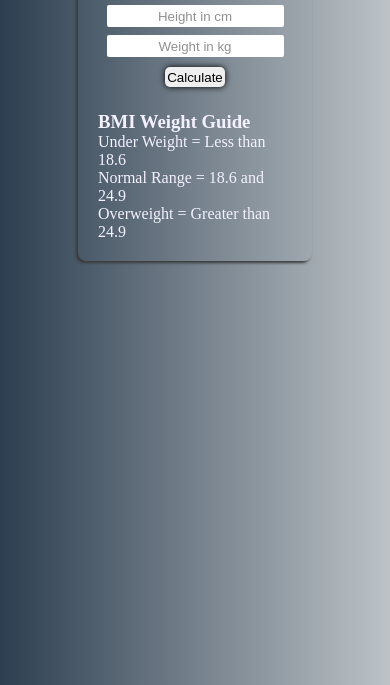
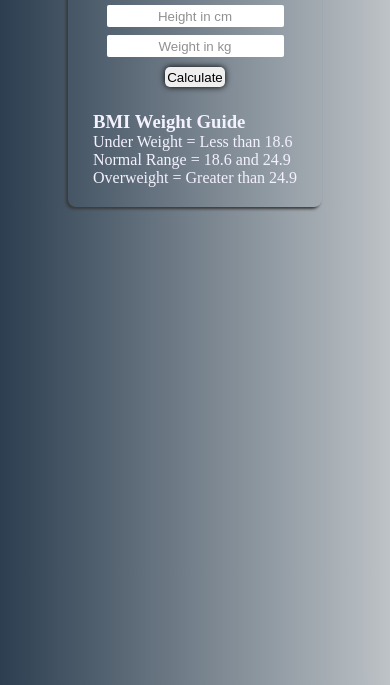
Before and after one commit to Rishu00001/bmi-calculator, a plain HTML site: page index.html in a window 390 px wide. Shown: the part 159-844 px from the top of the page. Drawn offline with Linux system fonts and the light colour scheme.

Commit message:
responsiveness

```diff
--- a/style.css
+++ b/style.css
@@ -64,6 +64,6 @@ button{
 }
 @media (max-width: 400px) {
   .container {
-    max-width: 60vw; /* Adjust to your desired size */
+    max-width: 65vw; /* Adjust to your desired size */
   }
 }
```
